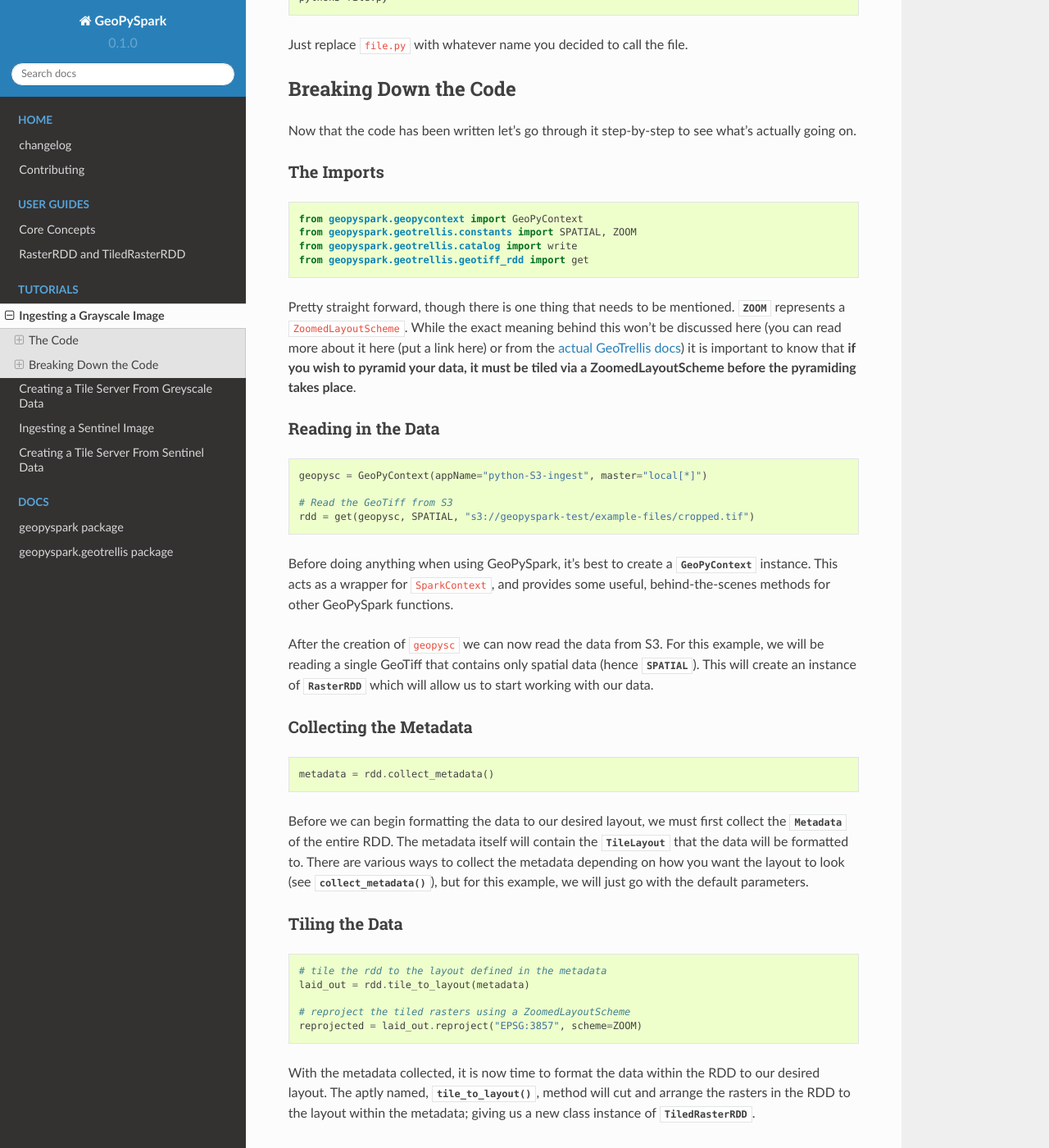
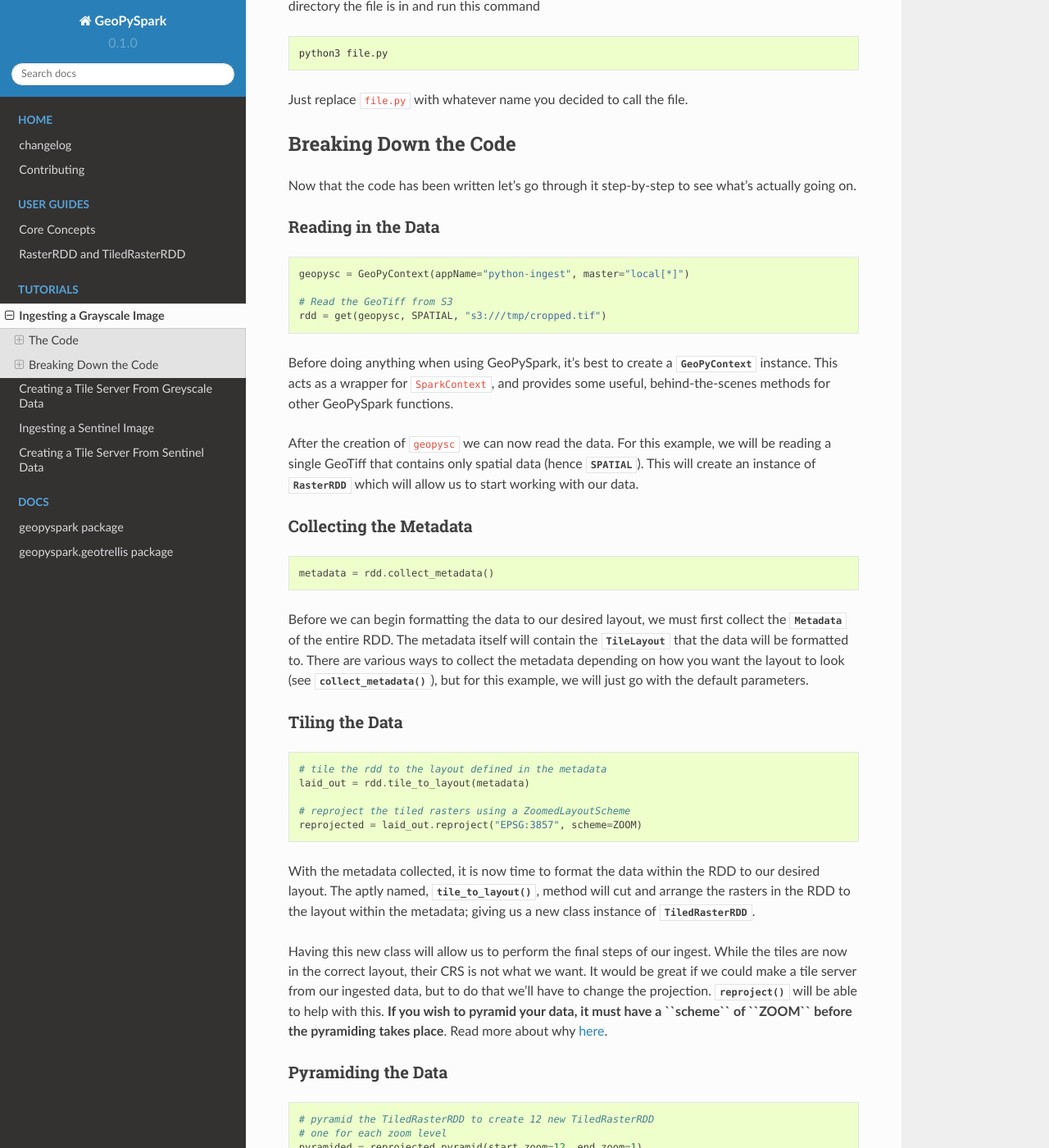
Before and after one commit to locationtech-labs/geopyspark, a Sphinx documentation site: the page built from docs/tutorials/greyscale_ingest_example.rst, in a window 1280 px wide and 1400 px high, scrolled down 1096 px. Shown: the whole window at 82% size. Built offline with Sphinx 7.4.7 and the Read the Docs theme 2.0.0, drawn with Linux system fonts in a browser that asks for light colours; some of the changed text lies outside the part shown.

Commit message:
Updated the tutorials

```diff
--- a/docs/guides/rdd.rst
+++ b/docs/guides/rdd.rst
@@ -419,6 +419,7 @@
 
   reprojected_polygon = transform(project, geom)
 
+.. _reproject_meth:
 
 Reprojecting
 ^^^^^^^^^^^^^
--- a/docs/tutorials/greyscale_ingest_example.rst
+++ b/docs/tutorials/greyscale_ingest_example.rst
@@ -3,29 +3,25 @@
 Ingesting a Grayscale Image
 ****************************
 
-This example shows how to ingest a grayscale image from S3 and save the
-results locally. The data is stored on a bucket that is open to everyone to
-read, so feel free to run this example yourself.
+This example shows how to ingest a grayscale image and save the resultsr
+locally.
 
 The Code
 ========
 
-Here's the code to run the ingest. One of the biggest benefits of using
-GeoPySpark is how much simpler it is to run an ingest than if you were
-using GeoTrellis. Whereas GeoTrellis needs various configuration files run an
-ingest, GeoPySpark can perform the same task in just a single script.
+Here's the code to run the ingest.
 
-.. code-block:: python
+.. code:: python
 
   from geopyspark.geopycontext import GeoPyContext
   from geopyspark.geotrellis.constants import SPATIAL, ZOOM
   from geopyspark.geotrellis.catalog import write
   from geopyspark.geotrellis.geotiff_rdd import get
 
-  geopysc = GeoPyContext(appName="python-S3-ingest", master="local[*]")
+  geopysc = GeoPyContext(appName="python-ingest", master="local[*]")
 
   # Read the GeoTiff from S3
-  rdd = get(geopysc, SPATIAL, "s3://geopyspark-test/example-files/cropped.tif")
+  rdd = get(geopysc, SPATIAL, "file:///tmp/cropped.tif")
 
   metadata = rdd.collect_metadata()
 
@@ -47,6 +43,13 @@
 Running the Code
 -----------------
 
+Before you can run this example, the example file will have to be downloaded.
+Run this command to save the file locally in the ``/tmp`` directory.
+
+.. code:: console
+
+   curl -o /tmp/cropped.tif https://s3.amazonaws.com/geopyspark-test/example-files/cropped.tif
+
 Running the code is simple, and you have two different ways of doing it.
 
 The first is to copy and paste the code into a console like, iPython, and then
@@ -55,7 +58,7 @@
 The second is to place this code in a Python file and then saving it. To run it
 from the file, go to the directory the file is in and run this command
 
-.. code-block:: none
+.. code:: console
 
   python3 file.py
 
@@ -69,42 +72,23 @@
 Now that the code has been written let's go through it step-by-step to see
 what's actually going on.
 
-The Imports
------------
-
-.. code-block:: python
-
- from geopyspark.geopycontext import GeoPyContext
- from geopyspark.geotrellis.constants import SPATIAL, ZOOM
- from geopyspark.geotrellis.catalog import write
- from geopyspark.geotrellis.geotiff_rdd import get
-
-Pretty straight forward, though there is one thing that needs to be mentioned.
-:const:`~geopyspark.geotrellis.constants.ZOOM` represents a
-``ZoomedLayoutScheme``. While the exact meaning behind this won't be discussed
-here (you can read more about it here (put a link here) or from the
-`actual GeoTrellis docs <https://github.com/locationtech/geotrellis/blob/39e93fdbdf92d594154b82b788a9a9f7deda7dc2/docs/guide/etl.rst#layout-scheme>`_)
-it is important to know that **if you wish to pyramid your data, it must be
-tiled via a ZoomedLayoutScheme before the pyramiding takes place**.
-
-
 Reading in the Data
 --------------------
 
-.. code-block:: python
+.. code:: python
 
- geopysc = GeoPyContext(appName="python-S3-ingest", master="local[*]")
+ geopysc = GeoPyContext(appName="python-ingest", master="local[*]")
 
  # Read the GeoTiff from S3
- rdd = get(geopysc, SPATIAL, "s3://geopyspark-test/example-files/cropped.tif")
+ rdd = get(geopysc, SPATIAL, "s3:///tmp/cropped.tif")
 
 Before doing anything when using GeoPySpark, it's best to create a
 :class:`~geopysaprk.GeoPyContext` instance. This acts as a wrapper for
 ``SparkContext``, and provides some useful, behind-the-scenes methods for other
 GeoPySpark functions.
 
-After the creation of ``geopysc`` we can now read the data from S3. For this
-example, we will be reading a single GeoTiff that contains only spatial data
+After the creation of ``geopysc`` we can now read the data. For this example,
+we will be reading a single GeoTiff that contains only spatial data
 (hence :const:`~geopyspark.geotrellis.SPATIAL`). This will create an instance
 of :class:`~geopyspark.geotrellis.rdd.RasterRDD` which will allow us to start
 working with our data.
@@ -113,7 +97,7 @@
 Collecting the Metadata
 ------------------------
 
-.. code-block:: python
+.. code:: python
 
  metadata = rdd.collect_metadata()
 
@@ -128,7 +112,7 @@
 Tiling the Data
 ----------------
 
-.. code-block:: python
+.. code:: python
 
  # tile the rdd to the layout defined in the metadata
  laid_out = rdd.tile_to_layout(metadata)
@@ -146,10 +130,9 @@
 It would be great if we could make a tile server from our ingested data, but to
 do that we'll have to change the projection.
 :meth:`~geopysaprk.geotrellis.rdd.TiledRasterRDD.reproject` will be able to
-help with this. This is also where ``ZOOM`` comes into play since it's at this
-point where we need to format our data to have a ``ZoomedLayoutScheme``. Thus,
-we select Web Mercator as our new CRS and we now have a new ``TiledRasterRDD``
-that is in the correct projection and layout.
+help with this. **If you wish to pyramid your data, it must have a ``scheme``
+of ``ZOOM`` before the pyramiding takes place**. Read more about why
+:ref:`here <reproject_meth>`.
 
 
 Pyramiding the Data
--- a/docs/tutorials/sentinel_ingest_example.rst
+++ b/docs/tutorials/sentinel_ingest_example.rst
@@ -42,7 +42,7 @@
 All of the above helps create the following base url for this image set, which we
 will assign to the ``baseurl`` variable in the terminal:
 
-.. code-block:: none
+.. code:: console
 
   baseurl="http://sentinel-s2-l1c.s3.amazonaws.com/tiles/32/T/NM/2017/1/4/0/"
 
@@ -50,7 +50,7 @@
 To download the bands, we just have to ``wget`` each one, and then move the
 resulting ``jp2`` to ``/tmp``.
 
-.. code-block:: none
+.. code:: console
 
  wget ${baseurl}B01.jp2 ${baseurl}B09.jp2 ${baseurl}B10.jp2
  mv B01.jp2 B09.jp2 B10.jp2 /tmp
@@ -62,7 +62,7 @@
 The Code
 =========
 
-.. code-block:: python
+.. code:: python
 
   import numpy as np
   import rasterio
```
